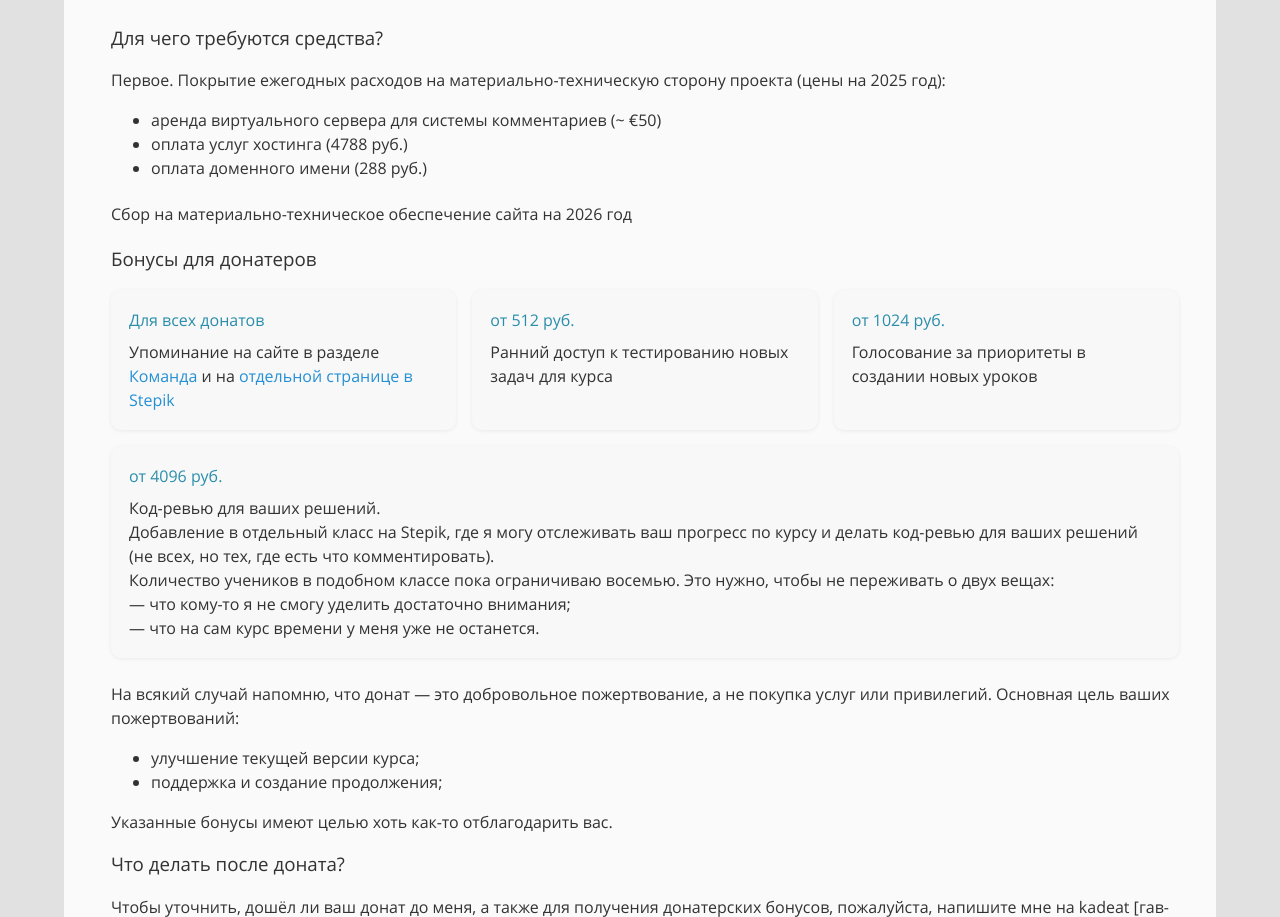
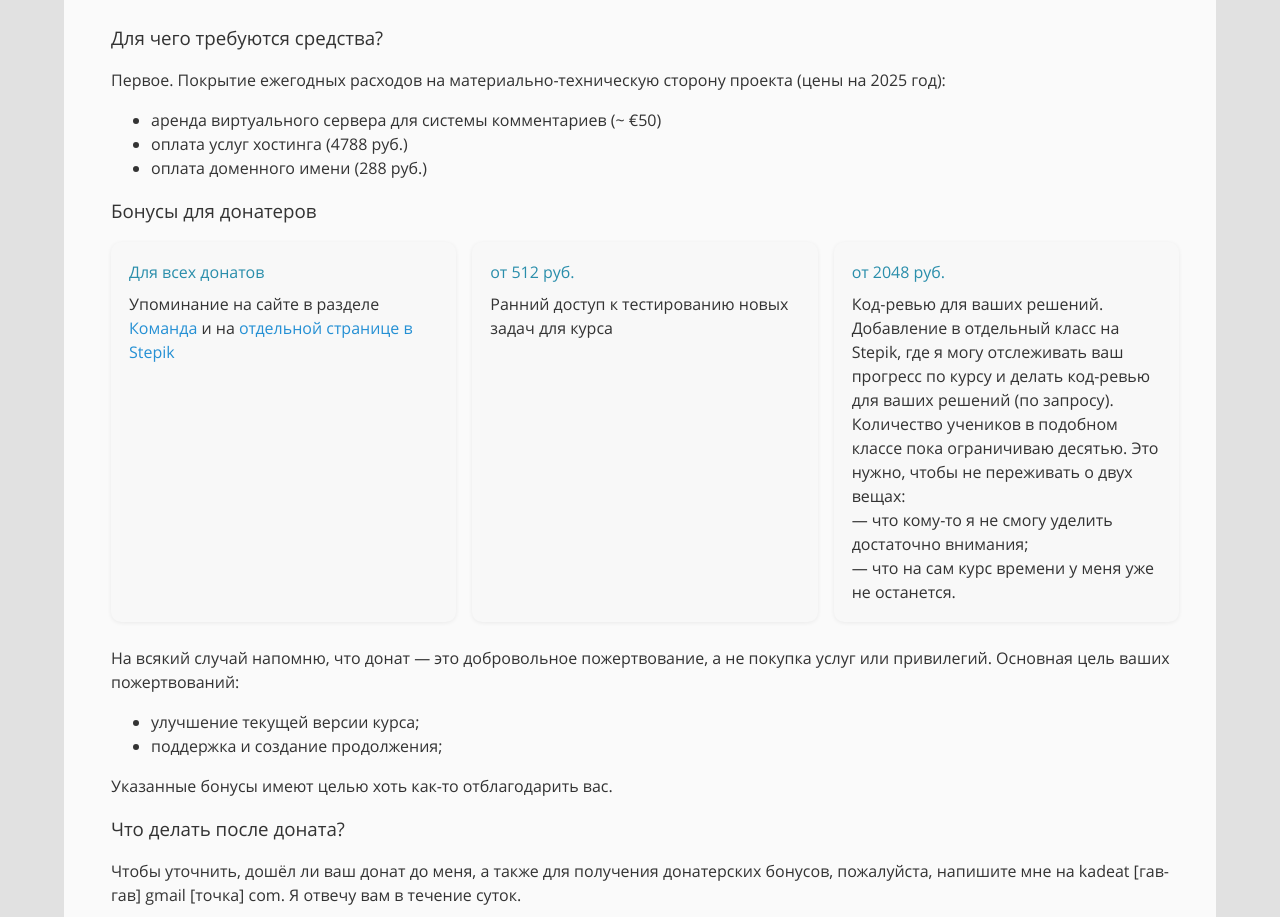
Before and after one commit to YoungCoder-Ru/textbook_homeserver, a PHP site: page /donate.php in a window 1280 px wide. Shown: the part 1104-2021 px from the top of the page. Run offline with PHP 8.4, Linux system fonts and the light colour scheme; data that the repository does not hold is empty; some libraries are stand-ins or nearby versions; grey boxes are pictures that could not be loaded.

Commit message:
Sync from youngcoder_engine: Правки в странице Ваша поддержка

```diff
--- a/pages/donate_content.php
+++ b/pages/donate_content.php
@@ -69,8 +69,6 @@
             <li>оплата доменного имени (288 руб.)</li>
         </ul>
 
-        <h4>Сбор на материально-техническое обеспечение сайта на 2026 год</h4>
-
         <?php
 
         if (in_array('database', MODULES)) {
@@ -83,6 +81,7 @@
             $percent = $goal > 0 ? round($donated / $goal * 100) : 0;
         ?>
 
+            <h4>Сбор на материально-техническое обеспечение сайта на 2026 год</h4>
             <div class="donationProgressWrapper">
                 <div class="donationProgressBarBg">
                     <div class="donationProgressBar" style="width:<?= $percent ?>%"></div>
@@ -105,16 +104,13 @@
                 <div class="donationBonusTitle">от 512 руб.</div>
                 <div>Ранний доступ к тестированию новых задач для курса</div>
             </div>
+
             <div class="donationBonusCard">
-                <div class="donationBonusTitle">от 1024 руб.</div>
-                <div>Голосование за приоритеты в создании новых уроков</div>
-            </div>
-            <div class="donationBonusCard">
-                <div class="donationBonusTitle">от 4096 руб.</div>
+                <div class="donationBonusTitle">от 2048 руб.</div>
                 <div>
                     Код-ревью для ваших решений.<br>
-                    Добавление в отдельный класс на Stepik, где я могу отслеживать ваш прогресс по курсу и делать код-ревью для ваших решений (не всех, но тех, где есть что комментировать).<br>
-                    Количество учеников в подобном классе пока ограничиваю восемью. Это нужно, чтобы не переживать о двух вещах:
+                    Добавление в отдельный класс на Stepik, где я могу отслеживать ваш прогресс по курсу и делать код-ревью для ваших решений (по запросу).<br>
+                    Количество учеников в подобном классе пока ограничиваю десятью. Это нужно, чтобы не переживать о двух вещах:
                     <br />— что кому-то я не смогу уделить достаточно внимания;
                     <br />— что на сам курс времени у меня уже не останется.
                 </div>
```
